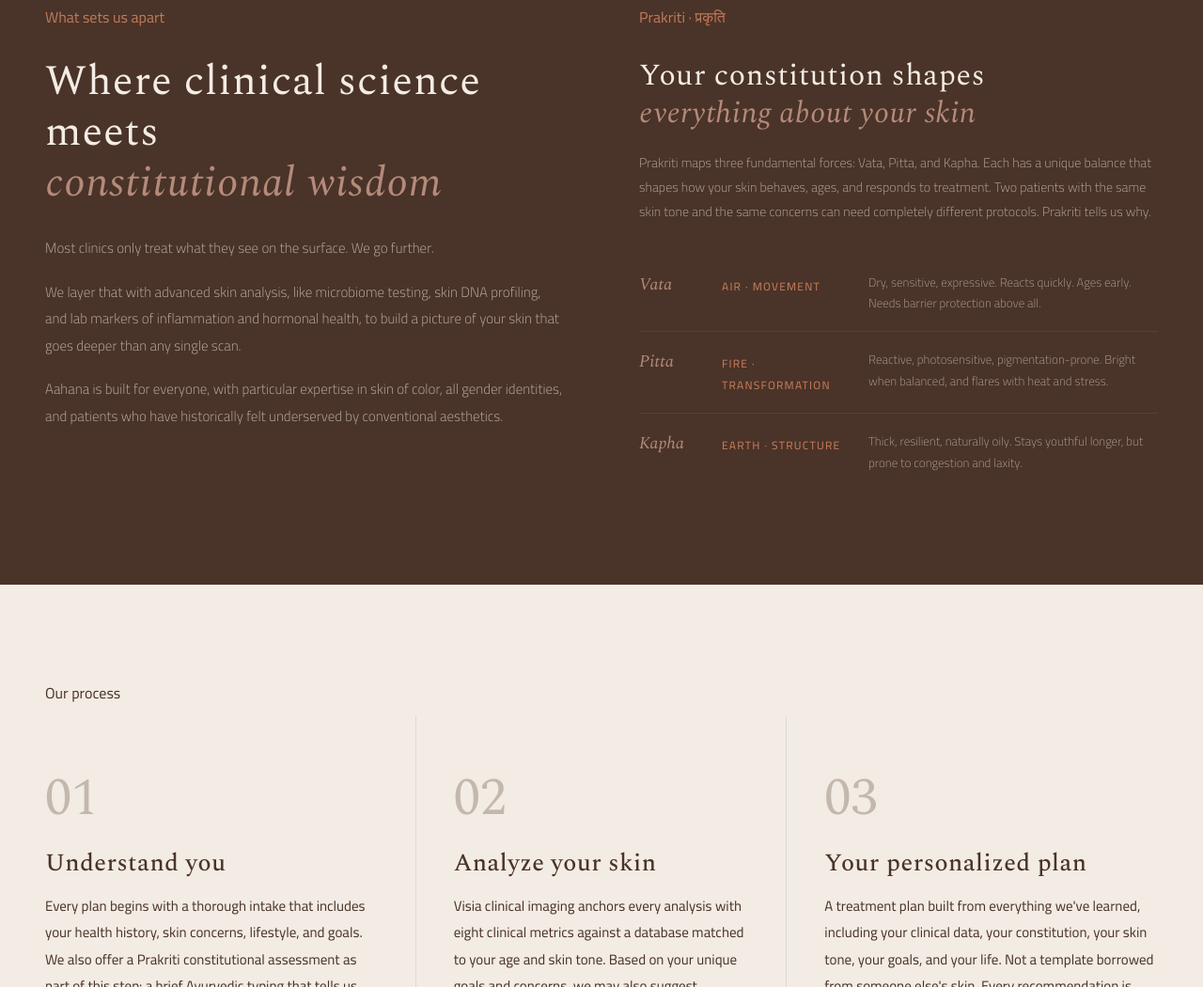
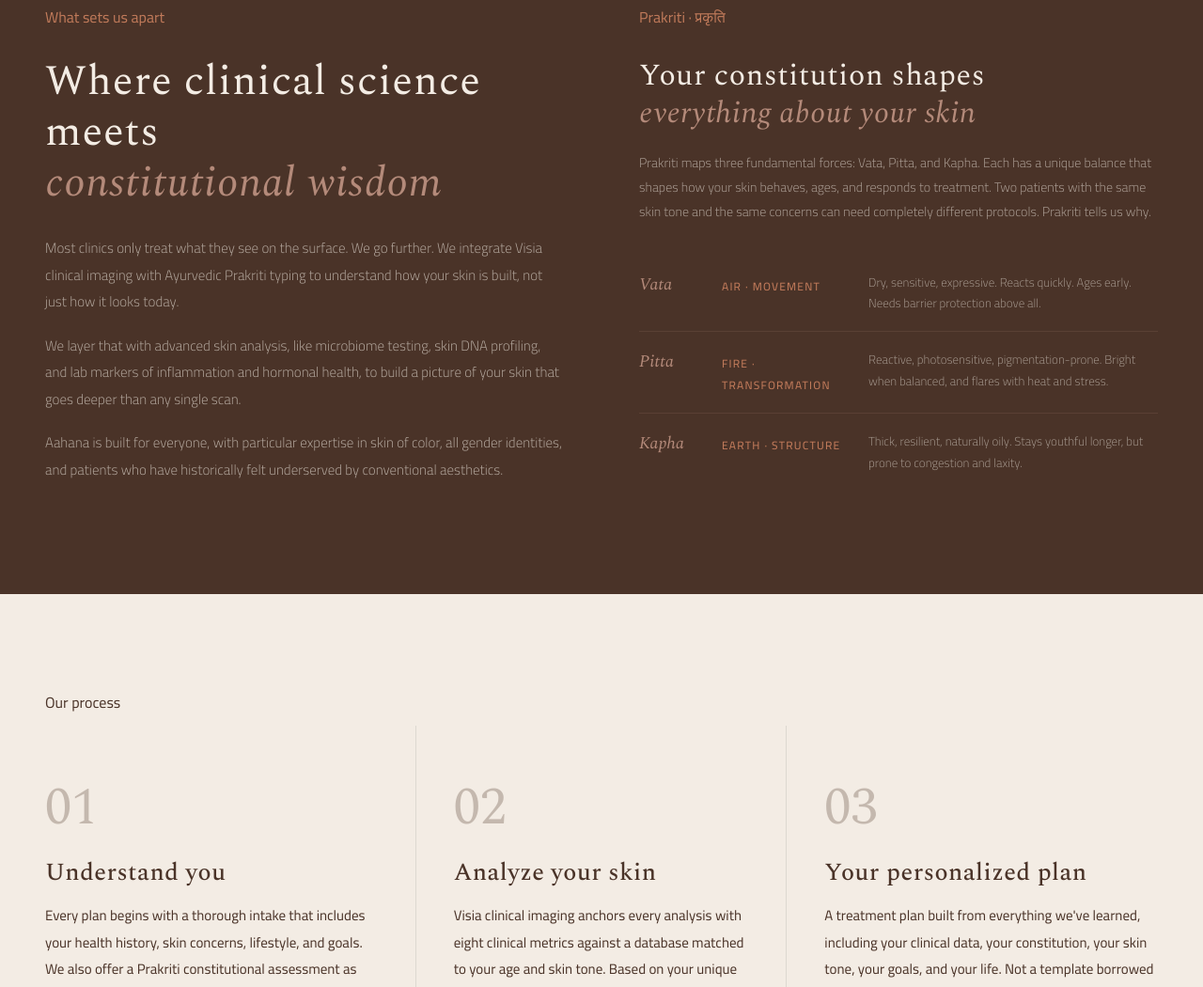
Before and after one commit to shankar-aahana/aahana-website, a plain HTML site: page index.html in a window 1280 px wide. Shown: the part 897-1947 px from the top of the page at 94% size. Drawn offline with nearby package versions, Linux system fonts and the light colour scheme; a script that the page names is missing.

Commit message:
Update index.html

```diff
--- a/index.html
+++ b/index.html
@@ -657,7 +657,7 @@
         Where clinical science meets<br><em style="font-style:italic;color:var(--clay)">constitutional wisdom</em>
       </h2>
       <p style="font-size:15px;font-weight:300;line-height:1.9;color:rgba(243,236,228,.65);margin-bottom:18px">
-        Most clinics only treat what they see on the surface. We go further.
+        Most clinics only treat what they see on the surface. We go further. We integrate Visia clinical imaging with Ayurvedic Prakriti typing to understand how your skin is built, not just how it looks today.
       </p>
       <p style="font-size:15px;font-weight:300;line-height:1.9;color:rgba(243,236,228,.65);margin-bottom:18px">
         We layer that with advanced skin analysis, like microbiome testing, skin DNA profiling, and lab markers of inflammation and hormonal health, to build a picture of your skin that goes deeper than any single scan.
```
